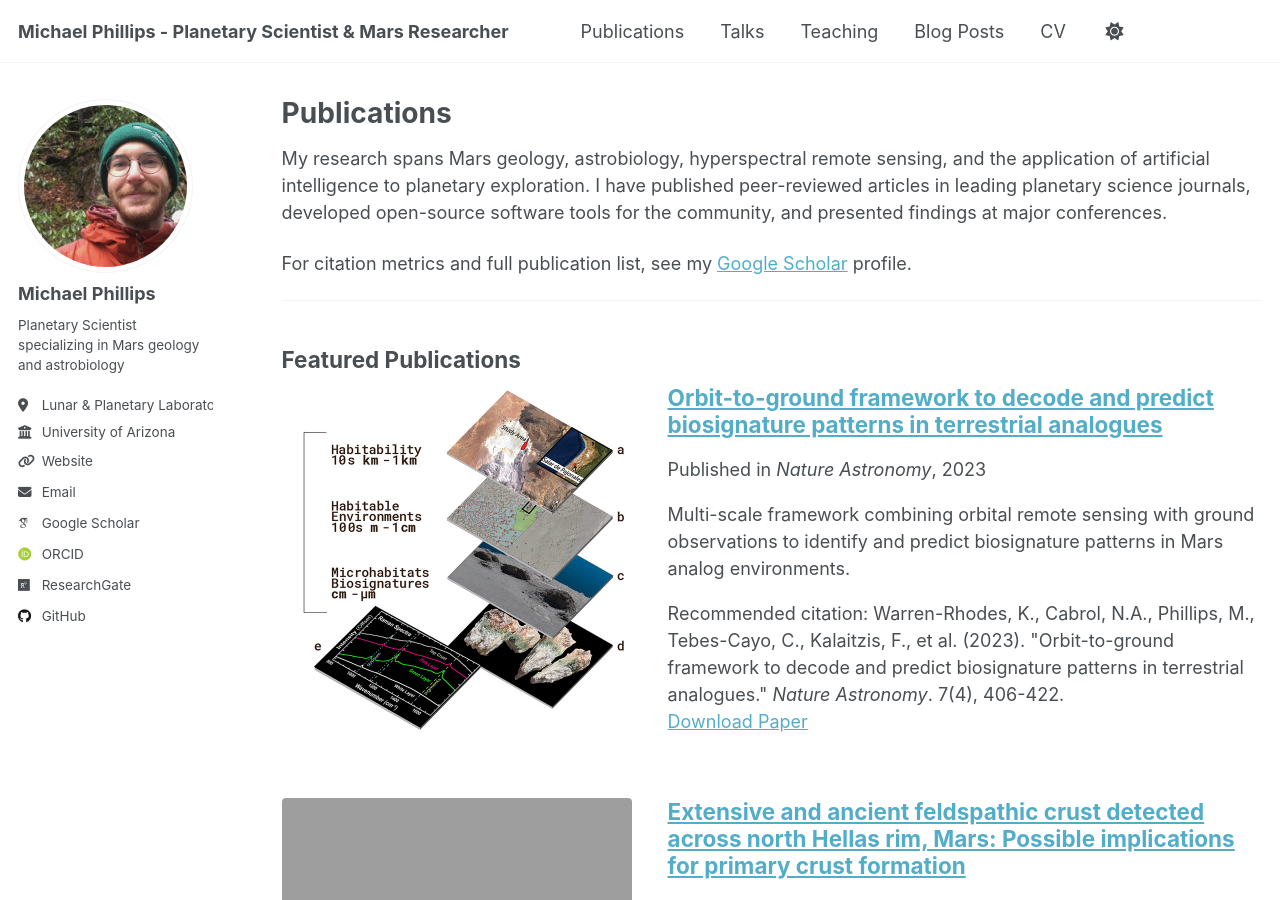
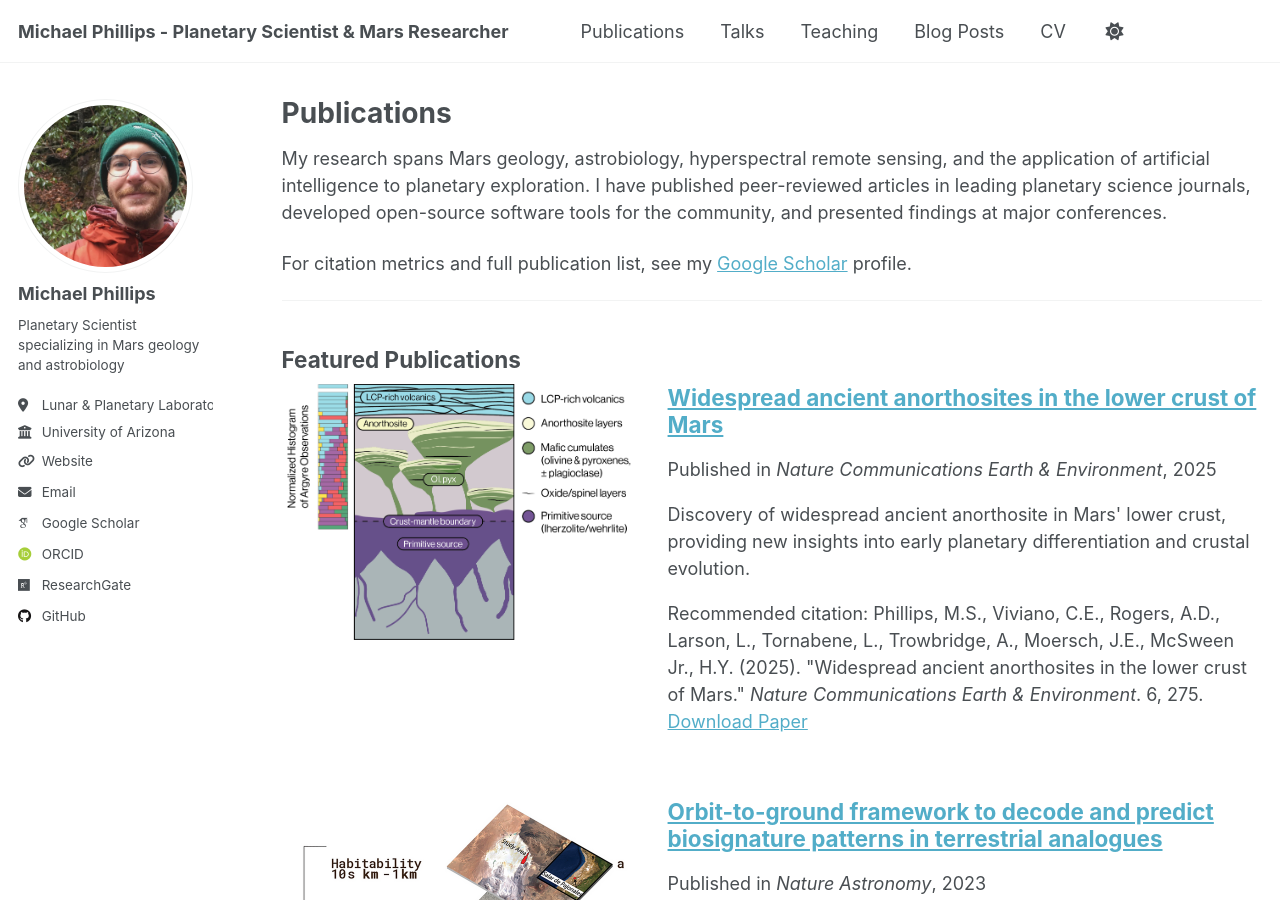
Before and after one commit to Michael-S-Phillips/michael-s-phillips.github.io, a Jekyll site: the page built from _pages/publications.md, in a window 1280 px wide and 900 px high. Built offline with Jekyll 4.4.1, drawn with Linux system fonts in a browser that asks for light colours; some web fonts are replaced; a script that is not in the unit is left out.

Commit message:
Fix publications page to display ancient anorthosites paper
- Update featured publications to use new filename (2025-11-22 date)
- Add "Nature Communications Earth & Environment" to journal venues list

🤖 Generated with Claude Code

Co-Authored-By: Claude <noreply@anthropic.com>

```diff
--- a/_pages/publications.md
+++ b/_pages/publications.md
@@ -13,7 +13,7 @@ For citation metrics and full publication list, see my [Google Scholar](https://
 
 ## Featured Publications
 
-{% assign featured_papers = "2025-06-01-ancient-anorthosites-mars-2025,2023-04-01-orbit-to-ground-biosignature-framework-2023,2022-10-01-feldspathic-crust-hellas-geology-2022,2021-09-01-mercury-hollows-lifecycle-2021,2023-02-01-salt-constructs-astrobiology-targets-2023" | split: "," %}
+{% assign featured_papers = "2025-11-22-ancient-anorthosites-mars-2025,2023-04-01-orbit-to-ground-biosignature-framework-2023,2022-10-01-feldspathic-crust-hellas-geology-2022,2021-09-01-mercury-hollows-lifecycle-2021,2023-02-01-salt-constructs-astrobiology-targets-2023" | split: "," %}
 
 {% for paper_id in featured_papers %}
   {% for post in site.publications %}
@@ -28,7 +28,7 @@ For citation metrics and full publication list, see my [Google Scholar](https://
 
 ## Peer-Reviewed Journal Articles
 
-{% assign journal_venues = "Nature Astronomy,Geology,The Planetary Science Journal,Icarus,Frontiers in Astronomy and Space Sciences,Earth Surface Processes and Landforms,Science of the Total Environment,Remote Sensing,Bulletin of the American Astronomical Society" | split: "," %}
+{% assign journal_venues = "Nature Astronomy,Nature Communications Earth & Environment,Geology,The Planetary Science Journal,Icarus,Frontiers in Astronomy and Space Sciences,Earth Surface Processes and Landforms,Science of the Total Environment,Remote Sensing,Bulletin of the American Astronomical Society" | split: "," %}
 
 {% for post in site.publications reversed %}
   {% if journal_venues contains post.venue %}
```
